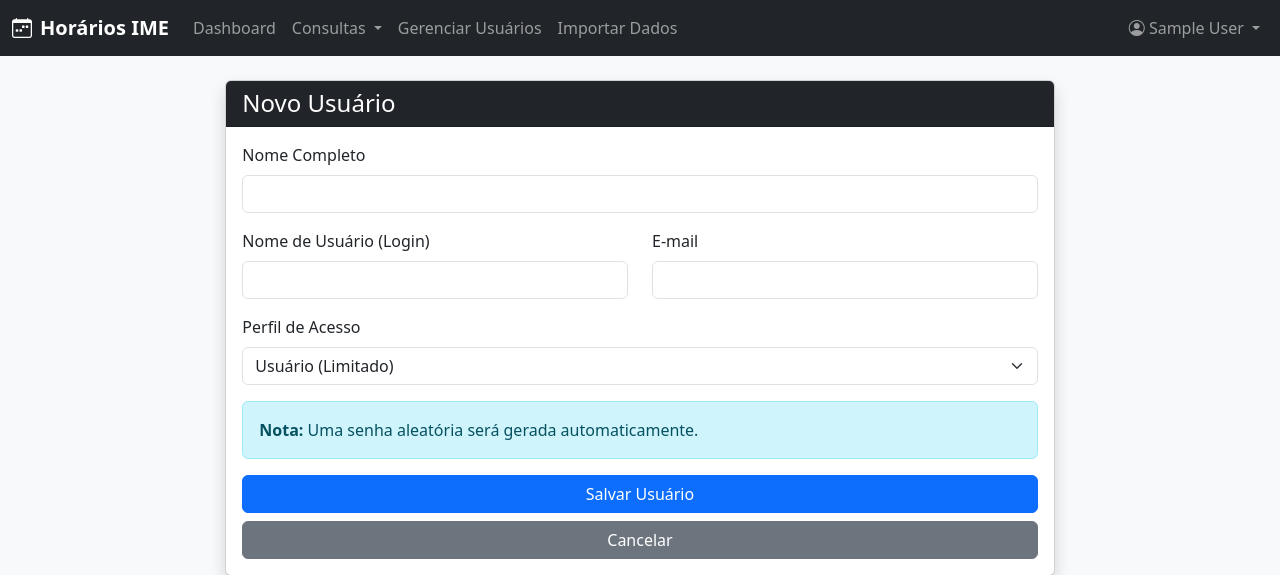
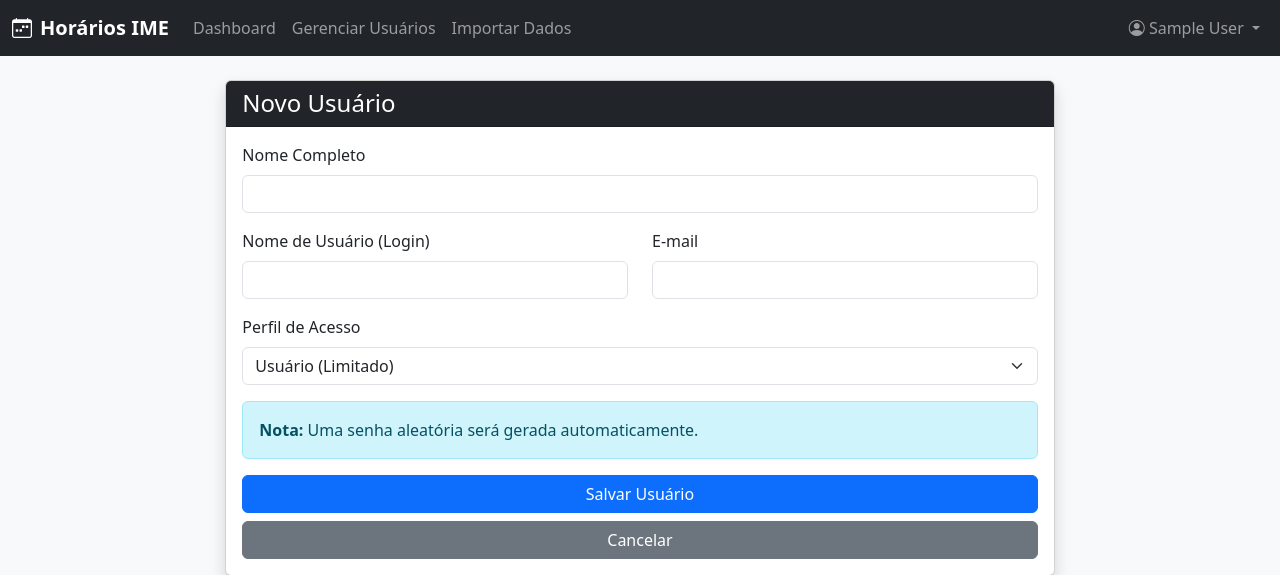
Before and after one commit to luiscarlosdesouza/horarios, a Flask app: page /admin/users/add in a window 1280 px wide. Shown: the top 575 px of the page. Run offline with Flask 3, Linux system fonts and the light colour scheme; a user stored in the database is signed in; tables that the repository leaves empty hold one stand-in row (values such as "Sample post").

Commit message:
UI: Remove 'Consultas' menu from navbar

```diff
--- a/templates/base.html
+++ b/templates/base.html
@@ -30,21 +30,7 @@
                     <li class="nav-item">
                         <a class="nav-link" href="{{ url_for('main.index') }}">Dashboard</a>
                     </li>
-                    <li class="nav-item dropdown">
-                        <a class="nav-link dropdown-toggle" href="#" role="button" data-bs-toggle="dropdown">
-                            Consultas
-                        </a>
-                        <ul class="dropdown-menu">
-                            <li><a class="dropdown-item" href="{{ url_for('main.report_schedules') }}">Geral (Todas)</a>
-                            </li>
-                            <li>
-                                <hr class="dropdown-divider">
-                            </li>
-                            <li><a class="dropdown-item" href="#">Por Disciplina</a></li>
-                            <li><a class="dropdown-item" href="#">Por Professor</a></li>
-                            <li><a class="dropdown-item" href="#">Por Sala</a></li>
-                        </ul>
-                    </li>
+
                     {% if current_user.role == 'admin' %}
                     <li class="nav-item">
                         <a class="nav-link" href="{{ url_for('admin.users_list') }}">Gerenciar Usuários</a>
```
